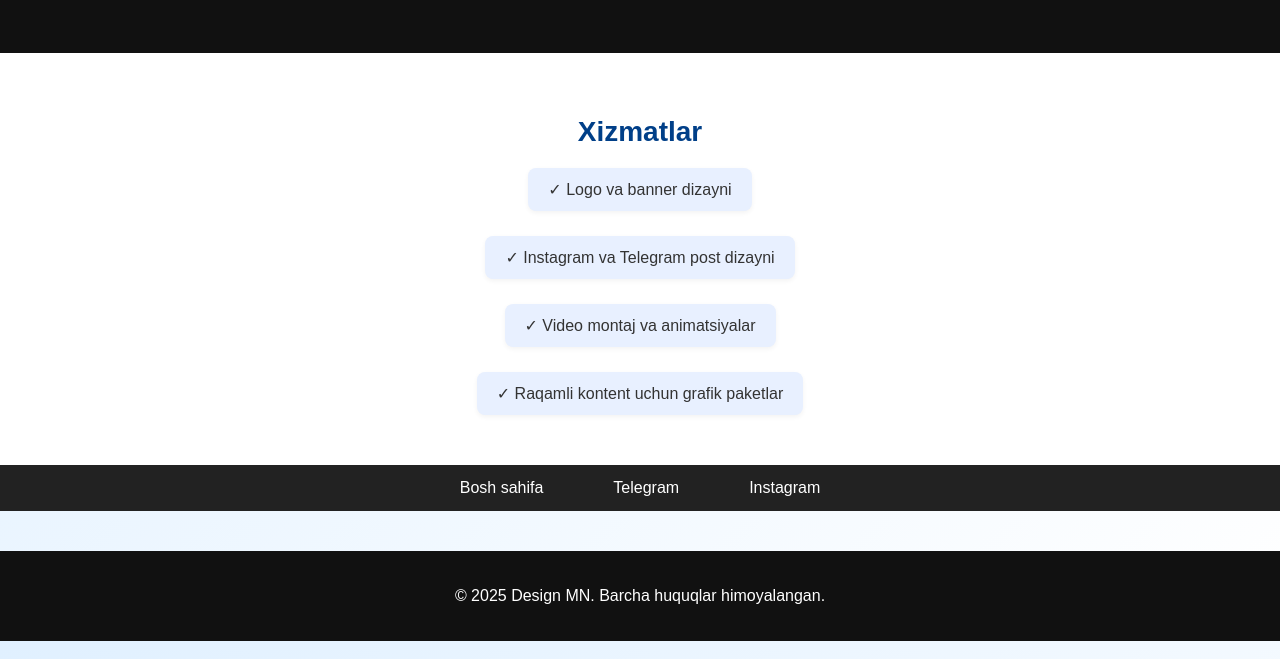
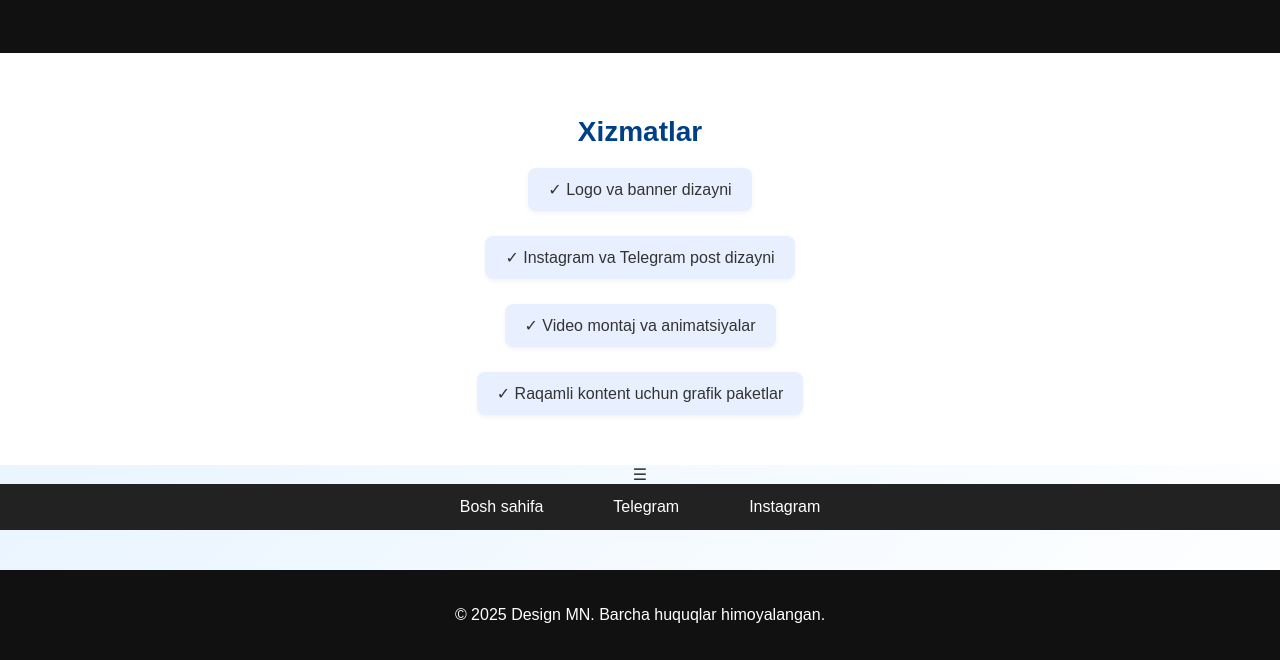
Before and after one commit to morfincup/design-mn, a plain HTML site: page index.html in a window 1280 px wide. Shown: the part 141-801 px from the top of the page. Drawn offline with Linux system fonts and the light colour scheme.

Commit message:
Update index.html

```diff
--- a/index.html
+++ b/index.html
@@ -24,8 +24,9 @@
   </ul>
 </section>
 
-<nav>
-  <ul>
+<nav class="navbar">
+  <div class="menu-toggle" id="mobile-menu">☰</div>
+  <ul class="nav-links" id="nav-links">
     <li><a href="#">Bosh sahifa</a></li>
     <li><a href="https://t.me/sg_mn" target="_blank">Telegram</a></li>
     <li><a href="https://instagram.com/morfincup" target="_blank">Instagram</a></li>
```
